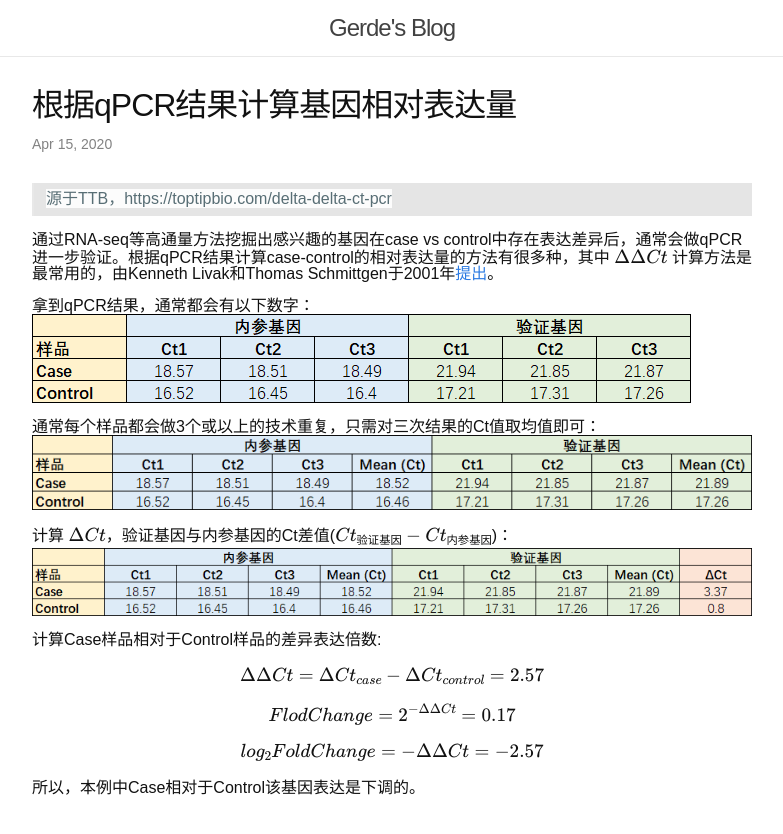
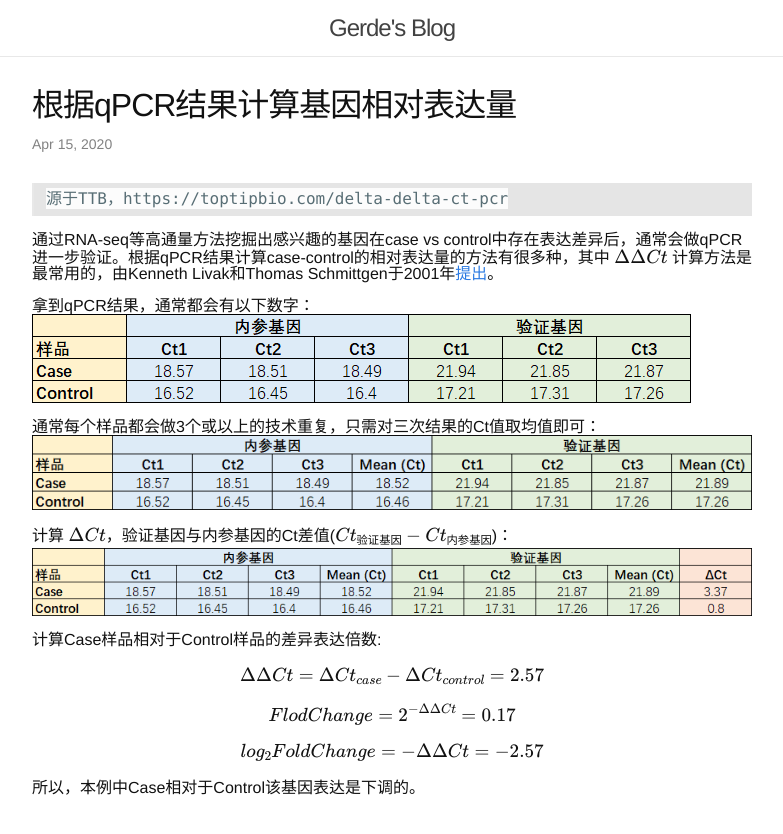
Before and after one commit to Gerde/gerde.github.io, a Jekyll site: the page built from _posts/2020-04-15-qpcr.md, in a window 1280 px wide. Shown: the top 834 px of the page, without its empty margins (248-1031 px from the left). Built offline with Jekyll 4.4.1, drawn with Linux system fonts in a browser that asks for light colours; formulas are drawn with MathJax 3.

Commit message:
modify font

```diff
--- a/css/main.scss
+++ b/css/main.scss
@@ -5,8 +5,8 @@
 
 
 // Our variables
-$base-font-family: "Arial", "Courier New", "Helvetica Neue", Helvetica, FangSong, STFangsong, sans-serif;
-$code-font-family: "Arial", Consolas, monopace, FangSong, STFangsong;
+$base-font-family: Helvetica, "Courier New", "Helvetica Neue", STFangSong, sans-serif;
+$code-font-family: Consolas, monopace, STFangSong;
 $base-font-size:   16px;
 $base-font-weight: 400;
 $small-font-size:  0.875rem;
```
